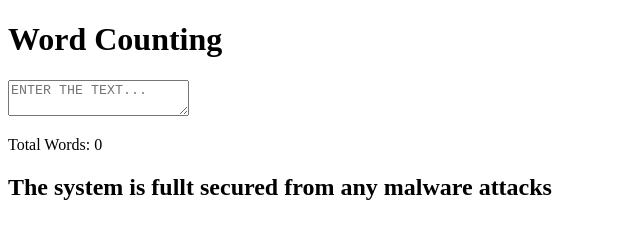
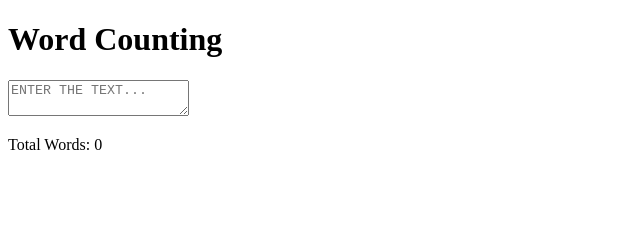
Before and after one commit to sezan88/Word-Generator, a plain HTML site: page index.html in a window 1280 px wide. Shown: the whole page, without its empty margins (0-640 px from the left). Drawn offline with Linux system fonts and the light colour scheme.

Commit message:
removed h2 tag

```diff
--- a/index.html
+++ b/index.html
@@ -20,7 +20,6 @@
     <p>Total Words: <span id="total_words">0</span></p>
    </div>
 
-   <h2>The system is fullt secured from any malware attacks</h2>
 
     <script src="sbackend.js"></script>
 </body>
```
